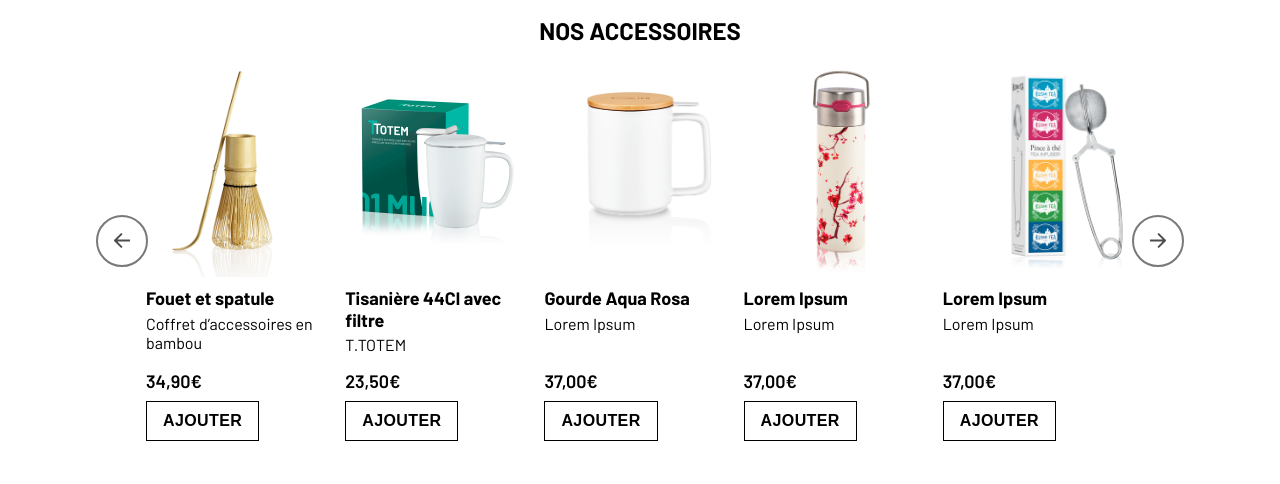
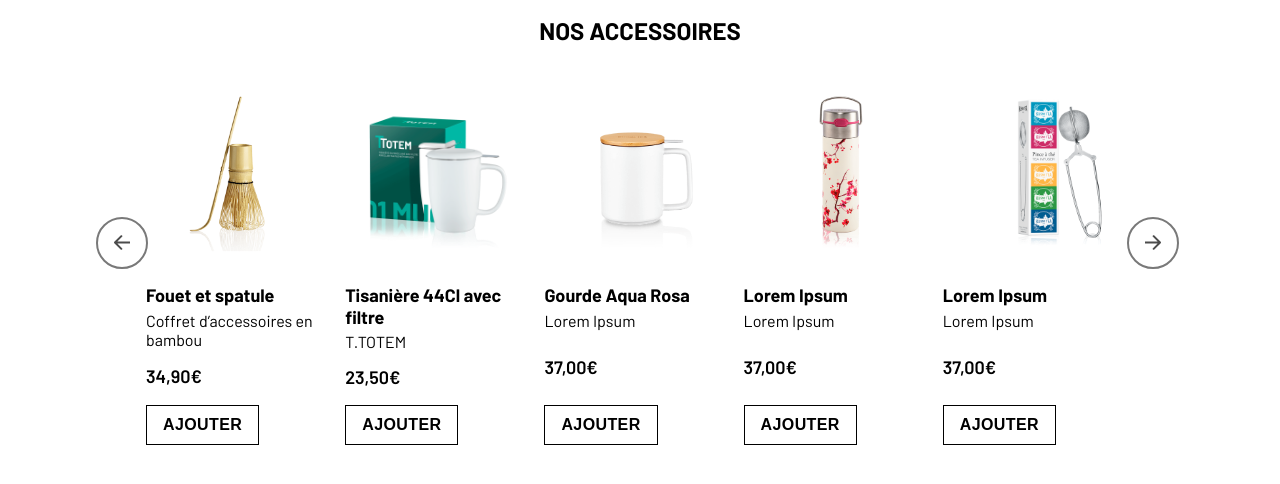
Before and after one commit to quentinplet/test-integration-kusmi-tea, a website: page index.html in a window 1280 px wide. Shown: the part 1056-1540 px from the top of the page. Drawn offline with nearby package versions, Linux system fonts and the light colour scheme.

Commit message:
💄 arrange image sizes and position in product carousel section

```diff
--- a/index.html
+++ b/index.html
@@ -126,6 +126,7 @@
             <div class="c-product-card__info product-list-section__card__info">
               <div
                 class="c-product-card__text product-list-section__card__text"
+                id="coffret-ducasse-text"
               >
                 <h2 class="c-product-card__title">
                   Coffret La Collection Alain Ducasse bio
@@ -251,6 +252,7 @@
               >
                 <div
                   class="c-product-card__image-wrapper product-carousel-section__card__image-wrapper"
+                  id="fouet-spatule-image-wrapper"
                 >
                   <img
                     src="./assets/images/fouet-et-spatule.png"
@@ -271,7 +273,11 @@
                       Coffret d’accessoires en bambou
                     </p>
                   </div>
-                  <div class="c-product-card__price">34,90€</div>
+                  <div
+                    class="c-product-card__price product-carousel-section__card__price"
+                  >
+                    34,90€
+                  </div>
                   <button class="c-button">Ajouter</button>
                 </div>
               </article>
@@ -279,7 +285,9 @@
               <article
                 class="c-product-card product-carousel-section__card swiper-slide"
               >
-                <div class="c-product-card__image-wrapper">
+                <div
+                  class="c-product-card__image-wrapper product-carousel-section__card__image-wrapper"
+                >
                   <img
                     src="./assets/images/tisaniere-44cl-avec-filtre.png"
                     alt="tisanière 44cl avec filtre"
@@ -300,7 +308,11 @@
                     </h2>
                     <p class="c-product-card__description">T.TOTEM</p>
                   </div>
-                  <div class="c-product-card__price">23,50€</div>
+                  <div
+                    class="c-product-card__price product-carousel-section__card__price"
+                  >
+                    23,50€
+                  </div>
                   <button class="c-button">Ajouter</button>
                 </div>
               </article>
@@ -308,13 +320,16 @@
               <article
                 class="c-product-card product-carousel-section__card swiper-slide"
               >
-                <div class="c-product-card__image-wrapper">
+                <div
+                  class="c-product-card__image-wrapper product-carousel-section__card__image-wrapper"
+                >
                   <img
                     src="./assets/images/gourde-aqua-rosa.png"
                     alt="gourde aqua rosa"
                     class="c-product-card__image"
                     width="400"
                     height="343"
+                    id="gourde-aqua-rosa-image"
                   />
                 </div>
                 <div
@@ -326,7 +341,11 @@
                     <h2 class="c-product-card__title">Gourde Aqua Rosa</h2>
                     <p class="c-product-card__description">Lorem Ipsum</p>
                   </div>
-                  <div class="c-product-card__price">37,00€</div>
+                  <div
+                    class="c-product-card__price product-carousel-section__card__price"
+                  >
+                    37,00€
+                  </div>
                   <button class="c-button">Ajouter</button>
                 </div>
               </article>
@@ -335,7 +354,7 @@
                 class="c-product-card product-carousel-section__card swiper-slide"
               >
                 <div
-                  class="c-product-card__image-wrapper product-carousel-section__card-image-wrapper"
+                  class="c-product-card__image-wrapper product-carousel-section__card__image-wrapper"
                 >
                   <img
                     src="./assets/images/lorem-ipsum-1.png"
@@ -354,7 +373,11 @@
                     <h2 class="c-product-card__title">Lorem Ipsum</h2>
                     <p class="c-product-card__description">Lorem Ipsum</p>
                   </div>
-                  <div class="c-product-card__price">37,00€</div>
+                  <div
+                    class="c-product-card__price product-carousel-section__card__price"
+                  >
+                    37,00€
+                  </div>
                   <button class="c-button">Ajouter</button>
                 </div>
               </article>
@@ -362,7 +385,9 @@
               <article
                 class="c-product-card product-carousel-section__card swiper-slide"
               >
-                <div class="c-product-card__image-wrapper">
+                <div
+                  class="c-product-card__image-wrapper product-carousel-section__card__image-wrapper"
+                >
                   <img
                     src="./assets/images/lorem-ipsum-2.png"
                     alt=""
@@ -380,7 +405,11 @@
                     <h2 class="c-product-card__title">Lorem Ipsum</h2>
                     <p class="c-product-card__description">Lorem Ipsum</p>
                   </div>
-                  <div class="c-product-card__price">37,00€</div>
+                  <div
+                    class="c-product-card__price product-carousel-section__card__price"
+                  >
+                    37,00€
+                  </div>
                   <button class="c-button">Ajouter</button>
                 </div>
               </article>
@@ -388,13 +417,16 @@
               <article
                 class="c-product-card product-carousel-section__card swiper-slide"
               >
-                <div class="c-product-card__image-wrapper">
+                <div
+                  class="c-product-card__image-wrapper product-carousel-section__card__image-wrapper"
+                >
                   <img
                     src="./assets/images/lorem-ipsum-3.png"
                     alt=""
                     class="c-product-card__image"
                     width="400"
                     height="353"
+                    id="lorem-ipsum-3-image"
                   />
                 </div>
                 <div
@@ -406,7 +438,11 @@
                     <h2 class="c-product-card__title">Lorem Ipsum</h2>
                     <p class="c-product-card__description">Lorem Ipsum</p>
                   </div>
-                  <div class="c-product-card__price">34,90€</div>
+                  <div
+                    class="c-product-card__price product-carousel-section__card__price"
+                  >
+                    34,90€
+                  </div>
                   <button class="c-button">Ajouter</button>
                 </div>
               </article>
--- a/sass/styles/style.scss
+++ b/sass/styles/style.scss
@@ -22,6 +22,15 @@ body {
     display: grid;
     grid-template-columns: repeat(2, minmax(130px, 171px));
     gap: 1rem;
+  }
+
+  #coffret-ducasse-text {
+    h2 {
+      font-size: var(--fs-16);
+    }
+    p {
+      font-size: var(--fs-14);
+    }
   }
 }
 
@@ -88,13 +97,31 @@ body {
   }
 
   &__card {
+    &__image-wrapper {
+      position: relative;
+      display: flex;
+      justify-content: center;
+      align-items: center;
+      height: 207px;
+    }
+
     img {
       height: 207px;
       object-fit: contain;
+      transform: scale(0.75);
+    }
+
+    &__info {
+      height: 160px;
+      justify-content: space-between;
     }
 
     &__text {
-      height: 4.1875rem;
+      margin-bottom: 0;
+    }
+
+    &__price {
+      margin-bottom: 0;
     }
   }
 
@@ -118,6 +145,17 @@ body {
 
   #tisaniere-image {
     object-fit: cover;
+    transform: scale(0.9);
+    position: relative;
+    bottom: -10px;
+  }
+  #gourde-aqua-rosa-image {
+    position: relative;
+    bottom: -20px;
+  }
+  #lorem-ipsum-3-image {
+    position: relative;
+    bottom: -10px;
   }
 }
 
@@ -127,6 +165,12 @@ body {
 .swiper-container {
   position: relative;
   width: 100%;
+  padding-inline: 10px;
+}
+
+.product-carousel-section__container,
+.swiper-container {
+  padding-inline-end: 0;
 }
 
 /* fix the buttons positions */
@@ -148,7 +192,7 @@ body {
 }
 
 .swiper-button-next {
-  right: 0;
+  right: 5px;
 }
 
 /* Media Queries */
@@ -156,6 +200,17 @@ body {
   .product-list-section {
     &__items-container {
       grid-template-columns: repeat(2, minmax(171px, 220px));
+    }
+
+    #coffret-ducasse-text {
+      h2 {
+        font-size: var(--fs-18);
+        line-height: 110%;
+      }
+      p {
+        font-size: var(--fs-16);
+        line-height: 105%;
+      }
     }
   }
 
@@ -165,25 +220,26 @@ body {
       text-align: center;
     }
   }
-
-  .product-carousel-section {
-    &__card {
-      &__text {
-        height: 4.1875rem;
-      }
-    }
-  }
 }
 
 @media (min-width: 420px) {
   .swiper-container {
-    padding: 0 30px;
+    padding-inline-start: 30px;
+  }
+}
+
+@media (min-width: 550px) {
+  .product-carousel-section__container {
+    padding-inline-end: 1rem;
+  }
+  .swiper-container {
+    padding-inline-end: 30px;
   }
 }
 
 @media (min-width: 640px) {
   .swiper-container {
-    padding: 0 50px;
+    padding-inline: 50px;
   }
 
   .product-list-section {
@@ -275,8 +331,15 @@ body {
 @media (min-width: 1460px) {
   .product-carousel-section {
     &__card {
+      &__info {
+        height: auto;
+      }
       &__text {
         height: auto;
+        margin-bottom: 1.25rem;
+      }
+      &__price {
+        margin-bottom: 0.5rem;
       }
     }
   }
@@ -288,5 +351,14 @@ body {
       padding-inline: 9.5rem;
       padding-block-end: 1rem;
     }
+
+    #coffret-ducasse-text {
+      h2 {
+        line-height: 120%;
+      }
+      p {
+        line-height: 120%;
+      }
+    }
   }
 }
--- a/sass/utils/_classes.scss
+++ b/sass/utils/_classes.scss
@@ -7,24 +7,24 @@
 
 @media (min-width: 640px) {
   .u-container {
-    padding-inline: 2rem;
+    padding-inline: 2rem !important;
   }
 }
 
 @media (min-width: 1024px) {
   .u-container {
-    padding-inline: 4rem;
+    padding-inline: 4rem !important;
   }
 }
 
 @media (min-width: 1280px) {
   .u-container {
-    padding-inline: 6rem;
+    padding-inline: 6rem !important;
   }
 }
 
-@media (min-width: 1536px) {
+@media (min-width: 1570px) {
   .u-container {
-    padding-inline: 9.5rem;
+    padding-inline: 9.5rem !important;
   }
 }
--- a/scripts/script.js
+++ b/scripts/script.js
@@ -10,7 +10,7 @@ let swiperCards = new Swiper(".product-carousel-section__content", {
     prevEl: ".swiper-button-prev",
   },
 
-  slidesPerView: 2,
+  slidesPerView: 2.15,
 
   breakpoints: {
     550: {
```
Also changed, not shown: styles/style.css, 1 other file.
